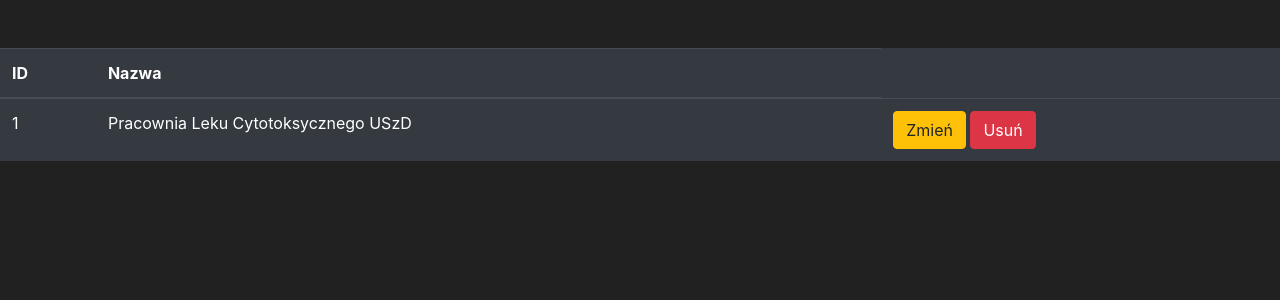
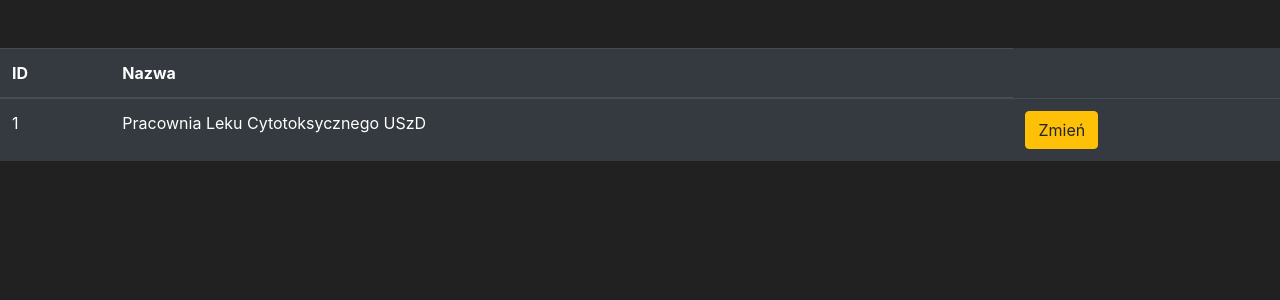
Before and after one commit to PiotrKwiatosz/ISZLC, a Flask app: page /slowniki_wlasciciel in a window 1280 px wide. Shown: the part 72-372 px from the top of the page. Run offline with Flask 2, Linux system fonts and the light colour scheme; data comes from the database, SQL or seed files in the repository; some libraries are stand-ins or nearby versions.

Commit message:
29.10.2022 - UPDATE

```diff
--- a/iszlc/templates/slowniki/owner.html
+++ b/iszlc/templates/slowniki/owner.html
@@ -25,11 +25,8 @@
                   <td>{{ owner.id }}</td>
                   <td>{{ owner.nazwa }}</td>
                   <td>
-                      <button class="btn btn-outline btn-warning">Zmień</button>
-
-                      <a class="btn btn-outline btn-danger"
-                      href="#">Usuń</a>
-
+                      <a class="btn btn-outline btn-warning"
+                      href="{{ url_for('slowniki_wlasciciel_edytuj_page') }}">Zmień</a>
                   </td>
               </tr>
           {% endfor %}
```
